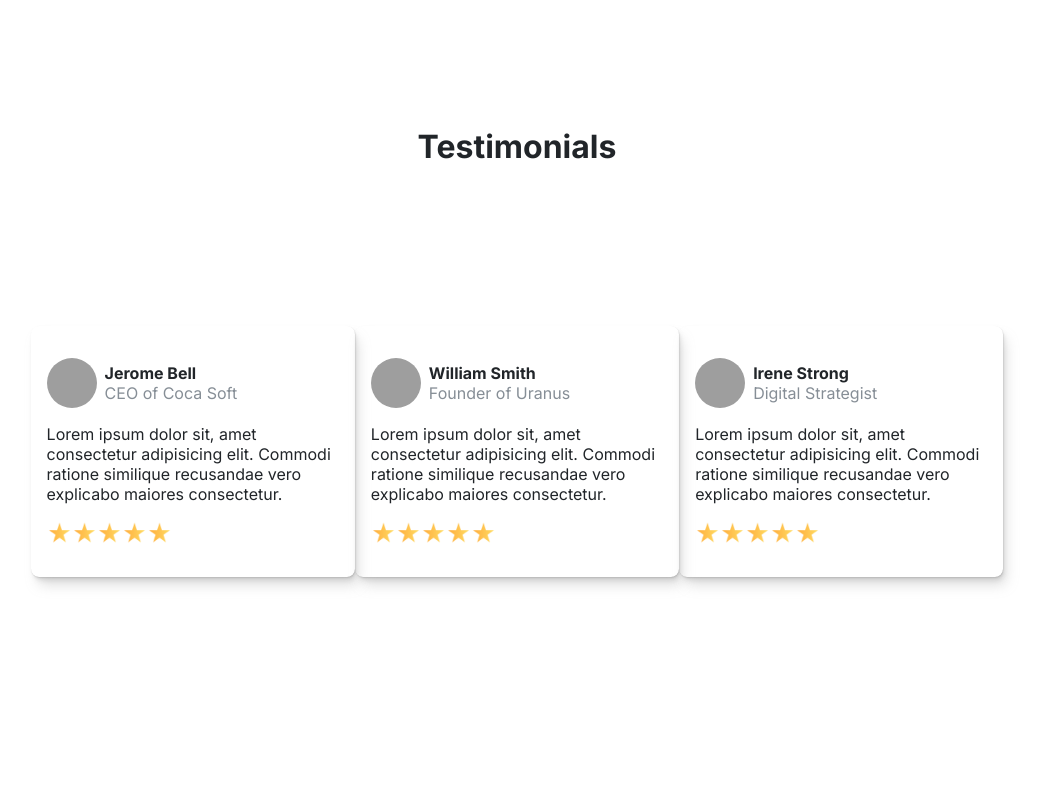
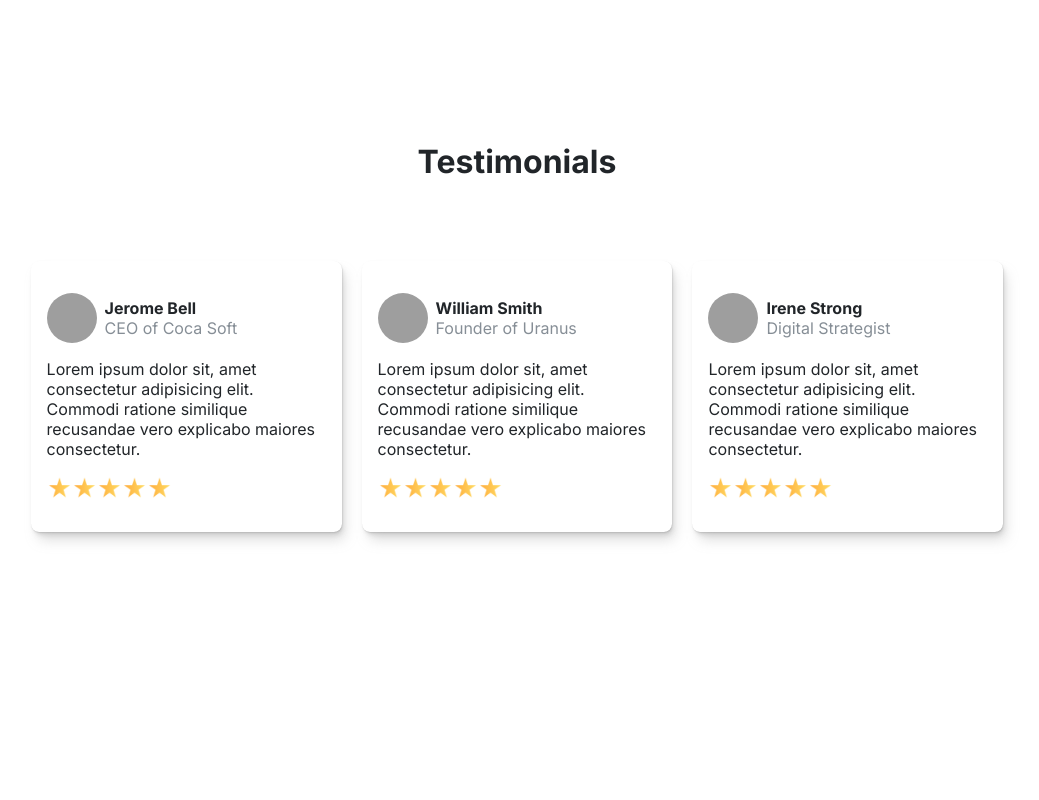
Before and after one commit to lyandeveloper/DigiX, a plain HTML site: page index.html in a window 1280 px wide. Shown: the part 2500-3300 px from the top of the page, without its empty margins (123-1162 px from the left). Drawn offline with nearby package versions, Linux system fonts and the light colour scheme; grey boxes are pictures that could not be loaded.

Commit message:
fix: laptop responsivity

```diff
--- a/css/styles.css
+++ b/css/styles.css
@@ -406,6 +406,24 @@ footer .logo span {
     }
 }
 
+@media (max-height: 1000px) {
+    .swiper {
+        margin-bottom: 10rem;
+    }
+
+    .testimonial {
+        min-height: 100vh;
+    }
+
+    .testimonial-wrapper {
+        margin-top: 5rem;
+    }
+
+    .blog {
+        margin-bottom: 10rem;
+    }
+}
+
 @media (max-width: 1440px) {
     .hero-content span {
         font-size: 2rem;
@@ -414,4 +432,8 @@ footer .logo span {
     section.hero img {
         width: 600px;
     }
+
+    .testimonial-wrapper {
+        gap: 20px;
+    }
 }
```
